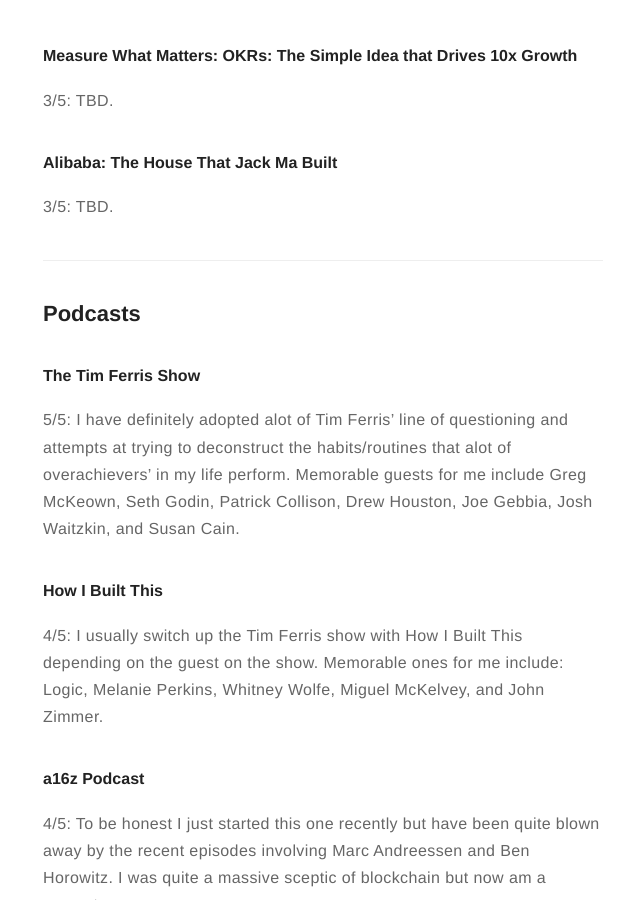
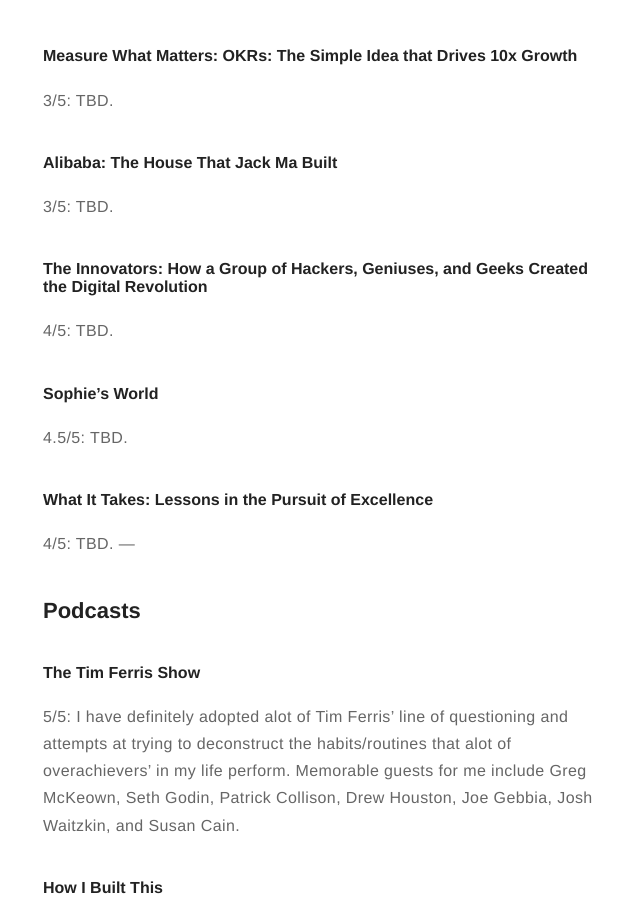
Before and after one commit to chrishyland/chrishyland.github.io, a Jekyll site: the page built from _posts/2019-07-01-Reading_List.md, in a window 1280 px wide and 900 px high, scrolled down 5660 px. Shown: the whole window, without its empty margins (317-957 px from the left). Built offline with Jekyll 4.4.1, drawn with Linux system fonts in a browser that asks for light colours; some of the changed text lies outside the part shown.

Commit message:
Update reading list

```diff
--- a/_posts/2019-07-01-Reading_List.md
+++ b/_posts/2019-07-01-Reading_List.md
@@ -88,6 +88,14 @@
 #### Alibaba: The House That Jack Ma Built
 3/5: TBD.
 
+#### The Innovators: How a Group of Hackers, Geniuses, and Geeks Created the Digital Revolution
+4/5: TBD.
+
+#### Sophie's World
+4.5/5: TBD.
+
+#### What It Takes: Lessons in the Pursuit of Excellence
+4/5: TBD.
 ---
 
 ## Podcasts
```
Also changed, not shown: other parts of _posts/2019-07-01-Reading_List.md (+1 -1 lines).
